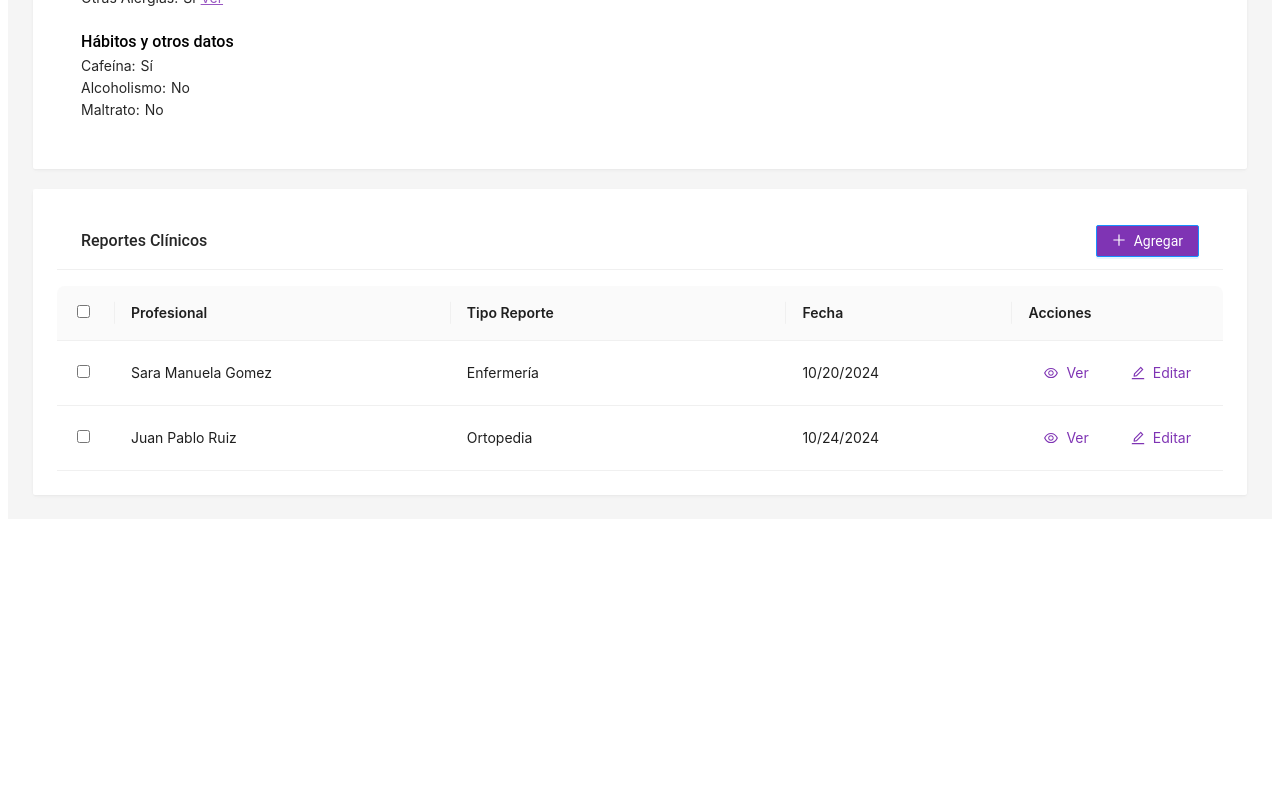
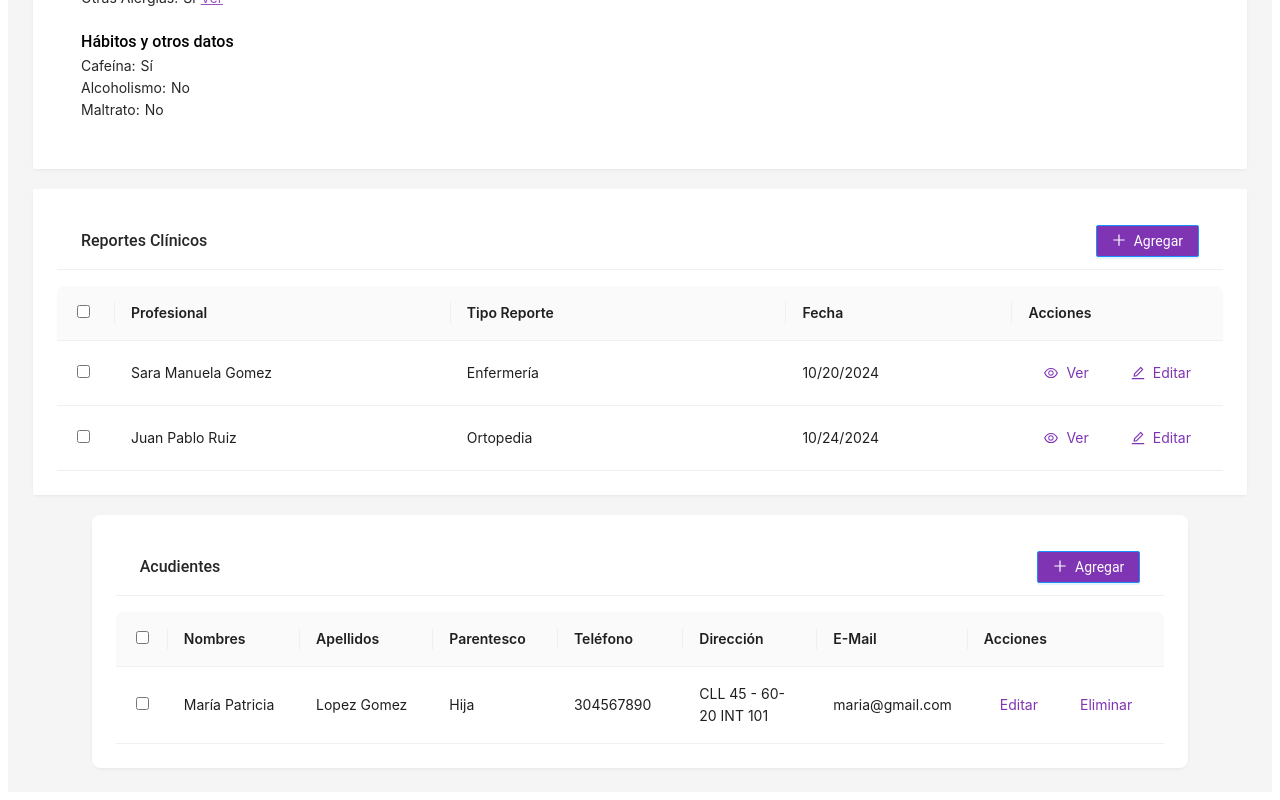
Before and after one commit to Davidvera27/CareLink, a React (Create React App) app in the folder frontend/: page /detalles-usuario in a window 1280 px wide. Shown: the part 961-1761 px from the top of the page. Before the commit the page ends 1488 px from the top, so only its background shows below. Built offline with nearby package versions, Linux system fonts and the light colour scheme; sample sign-in values are in the browser's storage.

Commit message:
Update DetallesUsuario.js

```diff
--- a/frontend/src/components/DetallesUsuario.js
+++ b/frontend/src/components/DetallesUsuario.js
@@ -62,6 +62,18 @@ const DetallesUsuario = () => {
     },
   ];
 
+  const dataAcudientes = [
+    {
+      key: "1",
+      nombres: "María Patricia",
+      apellidos: "Lopez Gomez",
+      parentesco: "Hija",
+      telefono: "304567890",
+      direccion: "CLL 45 - 60-20 INT 101",
+      email: "maria@gmail.com",
+    },
+  ];
+
 
 
   const data = [
@@ -76,6 +88,63 @@ const DetallesUsuario = () => {
       profesional: "Juan Pablo Ruiz",
       tipoReporte: "Ortopedia",
       fecha: "10/24/2024",
+    },
+  ];
+
+  const columnsAcudientes = [
+    {
+      title: <input type="checkbox" />,
+      dataIndex: "checkbox",
+      key: "checkbox",
+      render: () => <input type="checkbox" />,
+      width: "5%",
+    },
+    {
+      title: "Nombres",
+      dataIndex: "nombres",
+      key: "nombres",
+      width: "20%",
+    },
+    {
+      title: "Apellidos",
+      dataIndex: "apellidos",
+      key: "apellidos",
+      width: "20%",
+    },
+    {
+      title: "Parentesco",
+      dataIndex: "parentesco",
+      key: "parentesco",
+      width: "15%",
+    },
+    {
+      title: "Teléfono",
+      dataIndex: "telefono",
+      key: "telefono",
+      width: "15%",
+    },
+    {
+      title: "Dirección",
+      dataIndex: "direccion",
+      key: "direccion",
+      width: "20%",
+    },
+    {
+      title: "E-Mail",
+      dataIndex: "email",
+      key: "email",
+      width: "20%",
+    },
+    {
+      title: "Acciones",
+      key: "acciones",
+      render: () => (
+        <div className="acciones">
+          <Button type="link">Editar</Button>
+          <Button type="link">Eliminar</Button>
+        </div>
+      ),
+      width: "10%",
     },
   ];
 
@@ -297,6 +366,26 @@ const DetallesUsuario = () => {
             <Table columns={columns} dataSource={data} pagination={false} className="table" />
           </div>
         </Card>
+
+        <Card className="acudientes-card" bordered={false}>
+          <div className="card-head">
+            <div className="title-wrapper">
+              <span className="title">Acudientes</span>
+            </div>
+            <Button type="primary" icon={<PlusOutlined />} className="agregar-btn">
+              Agregar
+            </Button>
+          </div>
+          <div className="card-body">
+            <Table
+              columns={columnsAcudientes}
+              dataSource={dataAcudientes}
+              pagination={false}
+              className="table"
+            />
+          </div>
+        </Card>
+
       </div>
 
       {/* Modal */}
```
